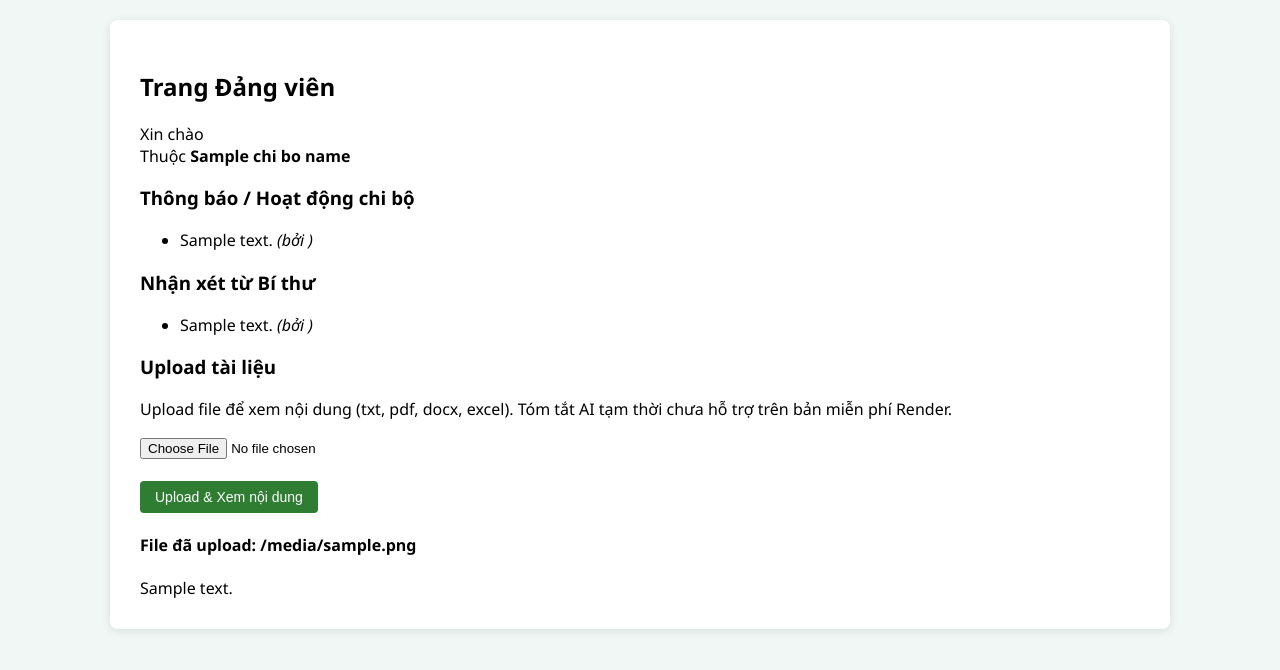
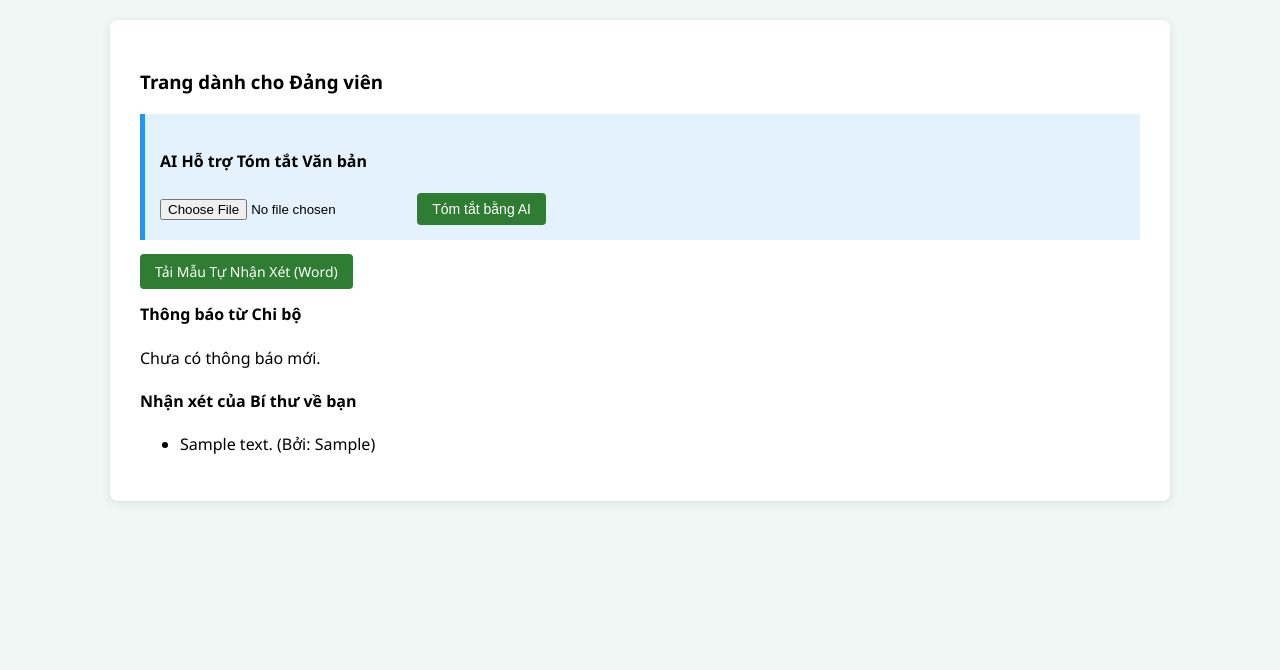
Before and after one commit to trongltgit/QLNS-DV_AI_Chatbot, a Flask app: template templates/dangvien.html in a window 1280 px wide. Shown: the part 103-773 px from the top of the page. Run offline with Flask 3, Linux system fonts and the light colour scheme; the template is opened without the code that fills it: most values are stand-ins (such as "Sample title", 1, 10 or a date in 2020).

Commit message:
Update dangvien.html

```diff
--- a/templates/dangvien.html
+++ b/templates/dangvien.html
@@ -1,42 +1,32 @@
 {% extends "base.html" %}
 {% block content %}
-<h2>Trang Đảng viên</h2>
-<p>Xin chào <strong>{{ user.name }}</strong><br>
-Thuộc <strong>{{ chi_bo_name }}</strong></p>
+<h3>Trang dành cho Đảng viên</h3>
 
-<h3>Thông báo / Hoạt động chi bộ</h3>
-{% if thong_bao_cb %}
+<div class="ai-box">
+    <h4>AI Hỗ trợ Tóm tắt Văn bản</h4>
+    <form action="{{ url_for('process_ai') }}" method="POST" enctype="multipart/form-data">
+        <input type="file" name="file" required>
+        <button type="submit">Tóm tắt bằng AI</button>
+    </form>
+</div>
+
+<div style="margin-bottom:20px;">
+    <a href="{{ url_for('download_template', type='ca_nhan') }}" class="btn">Tải Mẫu Tự Nhận Xét (Word)</a>
+</div>
+
+<h4>Thông báo từ Chi bộ</h4>
+{% for tb in notices %}
+    <div style="background:#fff9c4; padding:10px; border-radius:4px; margin-bottom:5px;">
+        <strong>Bí thư:</strong> {{ tb.note }}
+    </div>
+{% else %}
+    <p>Chưa có thông báo mới.</p>
+{% endfor %}
+
+<h4>Nhận xét của Bí thư về bạn</h4>
 <ul>
-    {% for tb in thong_bao_cb %}
-    <li>{{ tb.note }} <em>(bởi {{ USERS[tb.by].name }})</em></li>
+    {% for nx in reviews %}
+    <li>{{ nx.note }} (Bởi: {{ nx.by }})</li>
     {% endfor %}
 </ul>
-{% else %}
-<p><em>Chưa có thông báo</em></p>
-{% endif %}
-
-<h3>Nhận xét từ Bí thư</h3>
-{% if nhan_xet_cb %}
-<ul>
-    {% for nx in nhan_xet_cb %}
-    <li>{{ nx.note }} <em>(bởi {{ USERS[nx.by].name }})</em></li>
-    {% endfor %}
-</ul>
-{% else %}
-<p><em>Chưa có nhận xét</em></p>
-{% endif %}
-
-<h3>Upload tài liệu</h3>
-<p>Upload file để xem nội dung (txt, pdf, docx, excel). Tóm tắt AI tạm thời chưa hỗ trợ trên bản miễn phí Render.</p>
-<form method="POST" enctype="multipart/form-data">
-    <input type="file" name="file" accept=".txt,.pdf,.docx,.csv,.xlsx" required><br><br>
-    <button type="submit">Upload & Xem nội dung</button>
-</form>
-
-{% if uploaded_filename %}
-<h4>File đã upload: <strong>{{ uploaded_filename }}</strong></h4>
-{% if extracted_text %}
-<div class="content-box">{{ extracted_text }}</div>
-{% endif %}
-{% endif %}
 {% endblock %}
```
